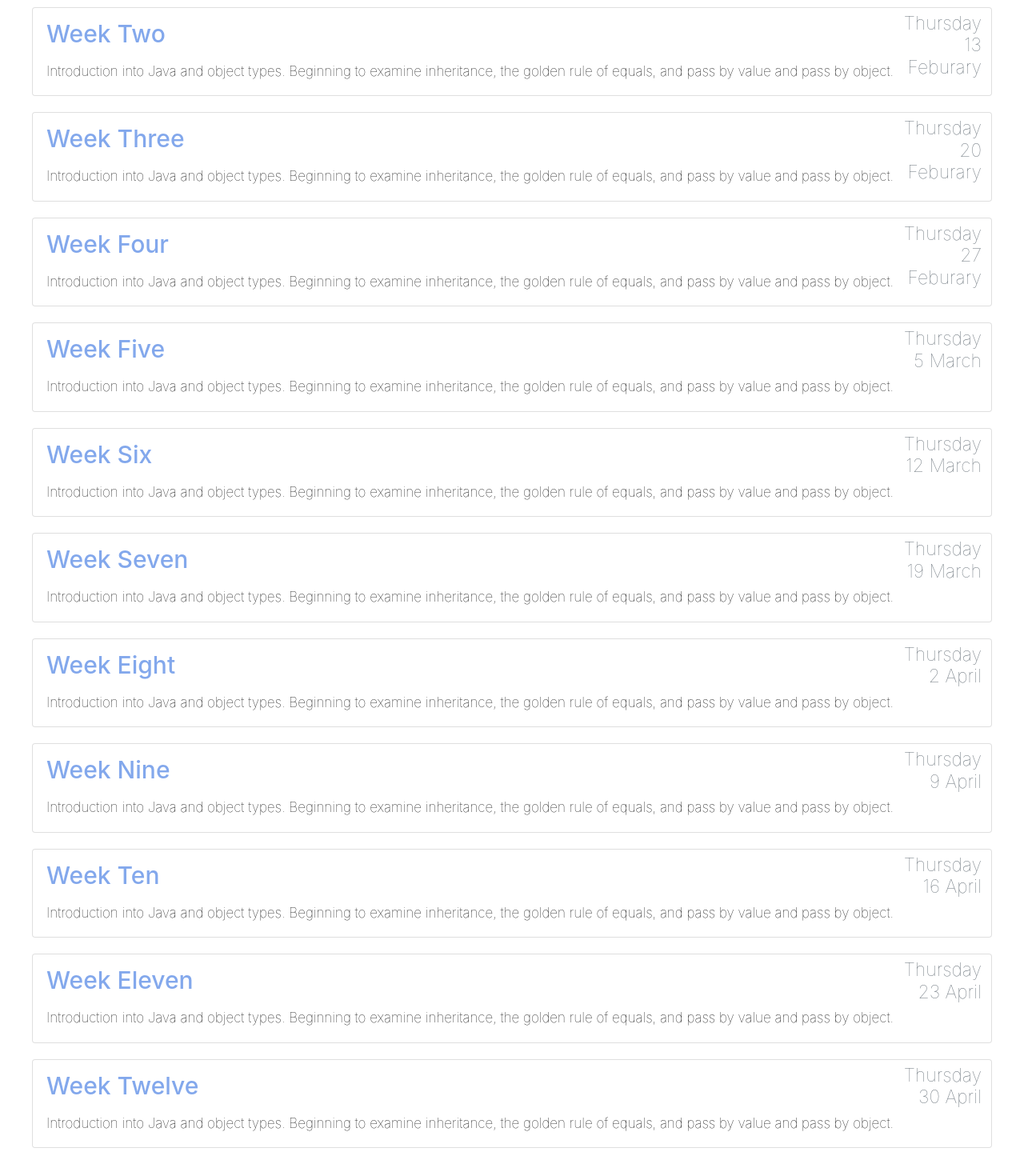
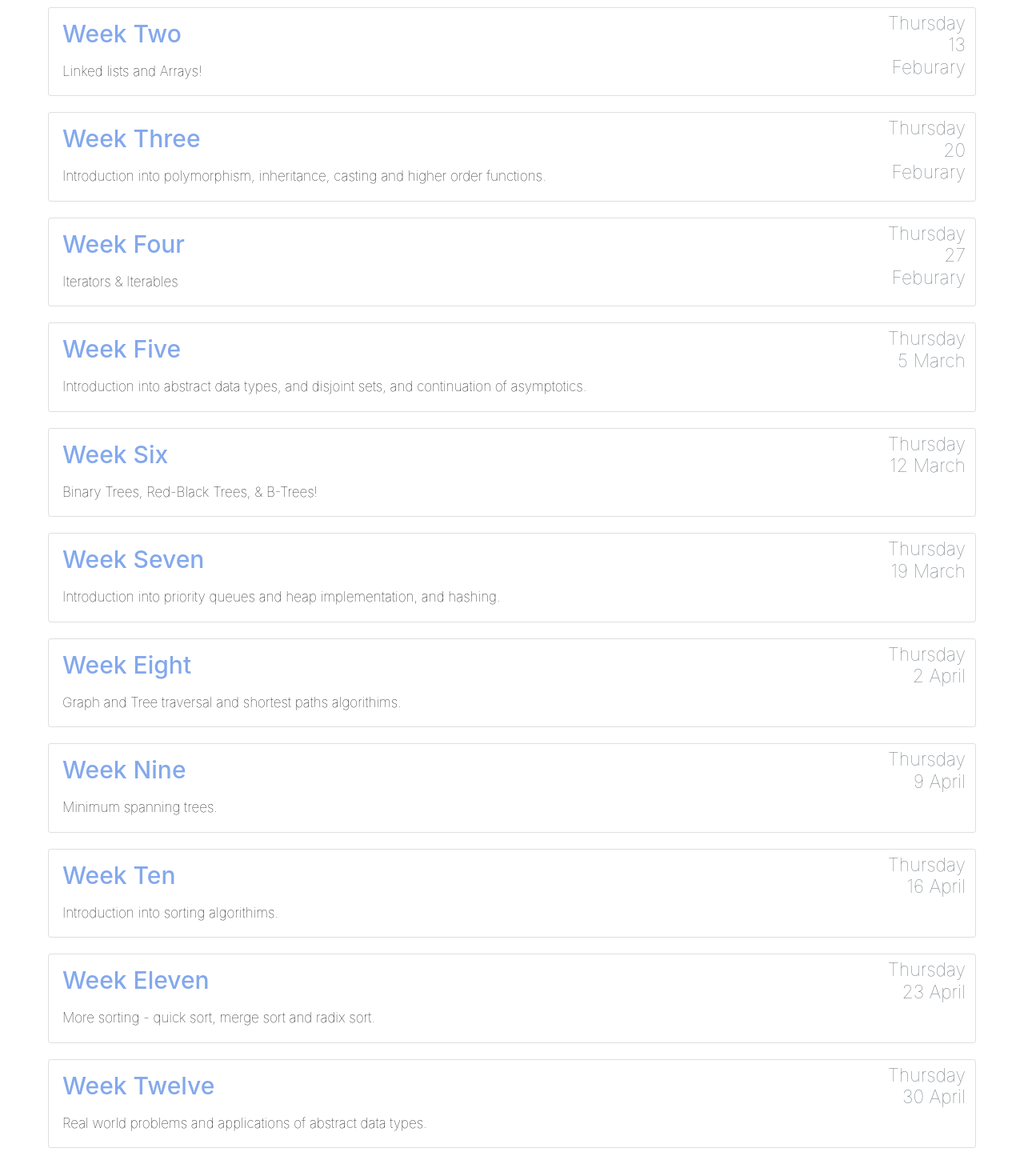
Before and after one commit to cassidyhardin/cassidyhardin.github.io, a React (Create React App) app: page /cs61b in a window 1280 px wide. Shown: the part 406-1876 px from the top of the page at 80% size. Built offline with nearby package versions, Linux system fonts and the light colour scheme.

Commit message:
finalized teaching !!!

```diff
--- a/src/App.css
+++ b/src/App.css
@@ -391,6 +391,8 @@ html {
   margin-top: 80px;
   padding: 10px 43px;
   border: none;
+  margin-left: 28px;
+  margin-right: 28px;
 }
 
 .class.card-title {
@@ -491,8 +493,8 @@ html {
 /* SECTION INFO */
 .teaching {
   padding: 15px 20px;
-  margin-left: 20px;
-  margin-right: 20px;
+  margin-left: 40px;
+  margin-right: 40px;
 }
 
 .section.card {
--- a/src/components/cs169.jsx
+++ b/src/components/cs169.jsx
@@ -1,5 +1,6 @@
 import React, { Component } from "react";
 import NavBar from "./navbar";
+import Card from "react-bootstrap/Card";
 
 class CS169 extends Component {
   state = {};
@@ -7,7 +8,22 @@ class CS169 extends Component {
     return (
       <React.Fragment>
         <NavBar></NavBar>
-        <div className="body">Software Engineering</div>
+        <Card className="class">
+          <Card.Title className="class">
+            CS169 - Software Engineering
+          </Card.Title>
+          <Card.Subtitle className="class">
+            {" "}
+            Section: TBD (online){" "}
+          </Card.Subtitle>
+          <Card.Body className="class">
+            We are currently changing the course and prepairing for adaptions
+            for an online semester. Section information will be updated soon!
+          </Card.Body>
+          <Card.Link href="" className="class">
+            Course Website
+          </Card.Link>
+        </Card>{" "}
       </React.Fragment>
     );
   }
--- a/src/components/cs61b.jsx
+++ b/src/components/cs61b.jsx
@@ -49,11 +49,7 @@ class CS61B extends Component {
               {" "}
               Thursday <br></br> 13 Feburary
             </Card.Subtitle>
-            <Card.Body className="section">
-              Introduction into Java and object types. Beginning to examine
-              inheritance, the golden rule of equals, and pass by value and pass
-              by object.
-            </Card.Body>
+            <Card.Body className="section">Linked lists and Arrays!</Card.Body>
           </Card>
           {/* THREE */}
           <Card className="section">
@@ -63,9 +59,8 @@ class CS61B extends Component {
               Thursday <br></br> 20 Feburary
             </Card.Subtitle>
             <Card.Body className="section">
-              Introduction into Java and object types. Beginning to examine
-              inheritance, the golden rule of equals, and pass by value and pass
-              by object.
+              Introduction into polymorphism, inheritance, casting and higher
+              order functions.
             </Card.Body>
           </Card>
           {/* FOUR */}
@@ -75,11 +70,7 @@ class CS61B extends Component {
               {" "}
               Thursday <br></br> 27 Feburary
             </Card.Subtitle>
-            <Card.Body className="section">
-              Introduction into Java and object types. Beginning to examine
-              inheritance, the golden rule of equals, and pass by value and pass
-              by object.
-            </Card.Body>
+            <Card.Body className="section">Iterators & Iterables</Card.Body>
           </Card>
           {/* FIVE */}
           <Card className="section">
@@ -88,9 +79,8 @@ class CS61B extends Component {
               Thursday <br></br> 5 March
             </Card.Subtitle>
             <Card.Body className="section">
-              Introduction into Java and object types. Beginning to examine
-              inheritance, the golden rule of equals, and pass by value and pass
-              by object.
+              Introduction into abstract data types, and disjoint sets, and
+              continuation of asymptotics.
             </Card.Body>
           </Card>
           {/* SIX */}
@@ -100,9 +90,7 @@ class CS61B extends Component {
               Thursday <br></br> 12 March
             </Card.Subtitle>
             <Card.Body className="section">
-              Introduction into Java and object types. Beginning to examine
-              inheritance, the golden rule of equals, and pass by value and pass
-              by object.
+              Binary Trees, Red-Black Trees, & B-Trees!
             </Card.Body>
           </Card>
           {/* SEVEN */}
@@ -112,9 +100,8 @@ class CS61B extends Component {
               Thursday <br></br> 19 March
             </Card.Subtitle>
             <Card.Body className="section">
-              Introduction into Java and object types. Beginning to examine
-              inheritance, the golden rule of equals, and pass by value and pass
-              by object.
+              Introduction into priority queues and heap implementation, and
+              hashing.
             </Card.Body>
           </Card>
           {/* EIGHT */}
@@ -124,9 +111,7 @@ class CS61B extends Component {
               Thursday <br></br> 2 April
             </Card.Subtitle>
             <Card.Body className="section">
-              Introduction into Java and object types. Beginning to examine
-              inheritance, the golden rule of equals, and pass by value and pass
-              by object.
+              Graph and Tree traversal and shortest paths algorithims.
             </Card.Body>
           </Card>
           {/* NINE */}
@@ -135,11 +120,7 @@ class CS61B extends Component {
             <Card.Subtitle className="section">
               Thursday <br></br> 9 April
             </Card.Subtitle>
-            <Card.Body className="section">
-              Introduction into Java and object types. Beginning to examine
-              inheritance, the golden rule of equals, and pass by value and pass
-              by object.
-            </Card.Body>
+            <Card.Body className="section">Minimum spanning trees.</Card.Body>
           </Card>
           {/* TEN */}
           <Card className="section">
@@ -148,9 +129,7 @@ class CS61B extends Component {
               Thursday <br></br> 16 April
             </Card.Subtitle>
             <Card.Body className="section">
-              Introduction into Java and object types. Beginning to examine
-              inheritance, the golden rule of equals, and pass by value and pass
-              by object.
+              Introduction into sorting algorithims.
             </Card.Body>
           </Card>
           {/* ELEVEN */}
@@ -160,9 +139,7 @@ class CS61B extends Component {
               Thursday <br></br> 23 April
             </Card.Subtitle>
             <Card.Body className="section">
-              Introduction into Java and object types. Beginning to examine
-              inheritance, the golden rule of equals, and pass by value and pass
-              by object.
+              More sorting - quick sort, merge sort and radix sort.
             </Card.Body>
           </Card>
           {/* TWELEVE */}
@@ -172,9 +149,7 @@ class CS61B extends Component {
               Thursday <br></br> 30 April
             </Card.Subtitle>
             <Card.Body className="section">
-              Introduction into Java and object types. Beginning to examine
-              inheritance, the golden rule of equals, and pass by value and pass
-              by object.
+              Real world problems and applications of abstract data types.
             </Card.Body>
           </Card>
         </div>
```
